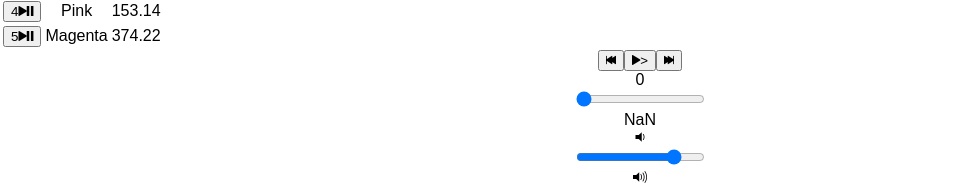
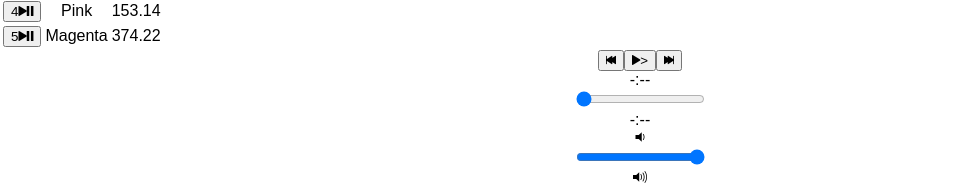
Before and after one commit to dothework/bloc-jams-react, a React (Create React App) app: page /album/the-colors in a window 1280 px wide. Shown: the part 873-1057 px from the top of the page, without its empty margins (0-980 px from the left). Built offline with nearby package versions, Linux system fonts and the light colour scheme.

Commit message:
assignment work - volume and time

```diff
--- a/src/components/album.js
+++ b/src/components/album.js
@@ -15,6 +15,7 @@
       album: album,
       currentSong: album.songs[0],
       currentTime: 0,
+      currentVolume: 0.1,
       duration: album.songs[0].duration,
       isPlaying: false
     }
@@ -89,6 +90,15 @@
     this.setState({ currentTime: newTime });
   }
 
+  handleVolumeChange(e) {
+    this.audioElement.volume = e.target.value;
+    this.setState({ currentVolume: this.audioElement.volume });
+  }
+
+  formatTime(time) {
+    return time ? `${Math.floor(time / 60)}:${Number(time % 60 / 100).toFixed(2).substr(2,3)}` : '-:--'
+  }
+
   render() {
     return (
       <div>
@@ -127,11 +137,14 @@
         isPlaying={this.state.isPlaying}
         currentSong={this.state.currentSong}
         currentTime={this.audioElement.currentTime}
+        currentVolume={this.audioElement.volume}
         duration={this.audioElement.duration}
+        formatTime={(t) => this.formatTime(t)}
         handleSongClick={() => this.handleSongClick(this.state.currentSong)}
         handlePrevClick={() => this.handlePrevClick()}
         handleNextClick={() => this.handleNextClick()}
         handleTimeChange={(e) => this.handleTimeChange(e)}
+        handleVolumeChange={(e) => this.handleVolumeChange(e)}
       />
       </div>
     );
--- a/src/components/playerbar.js
+++ b/src/components/playerbar.js
@@ -16,7 +16,7 @@
          </button>
        </section>
        <section id="time-control">
-         <div className="current-time">{this.props.currentTime}</div>
+         <div className="current-time">{this.props.formatTime(this.props.currentTime)}</div>
          <input
            type="range"
            className="seek-bar"
@@ -26,12 +26,21 @@
            step="0.01"
            onChange={this.props.handleTimeChange}
          />
-         <div className="total-time">{this.props.duration}</div>
+         <div className="total-time">{this.props.formatTime(this.props.duration)}</div>
        </section>
        <section id="volume-control">
          <div className="icon ion-volume-low"></div>
-         <input type="range" className="seek-bar" value="80" />
+         <input
+           type="range"
+           className="seek-bar"
+           value={this.props.currentVolume || .1}
+           max="1"
+           min="0"
+           step="0.1"
+           onChange={this.props.handleVolumeChange}
+         />
          <div className="icon ion-volume-high"></div>
+
        </section>
        </section>
      );
```
